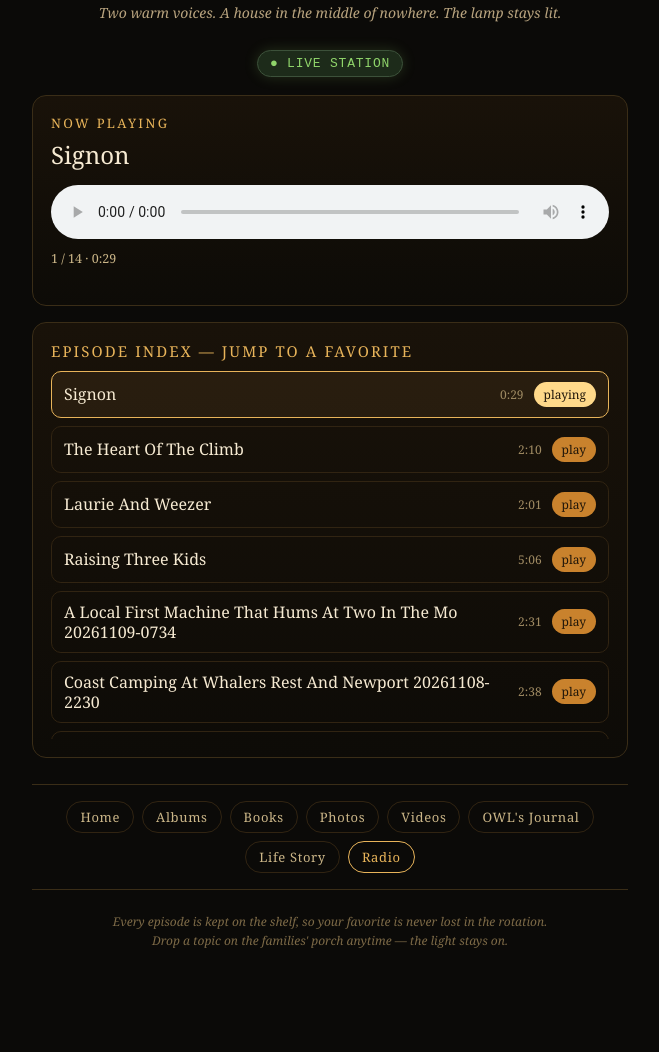
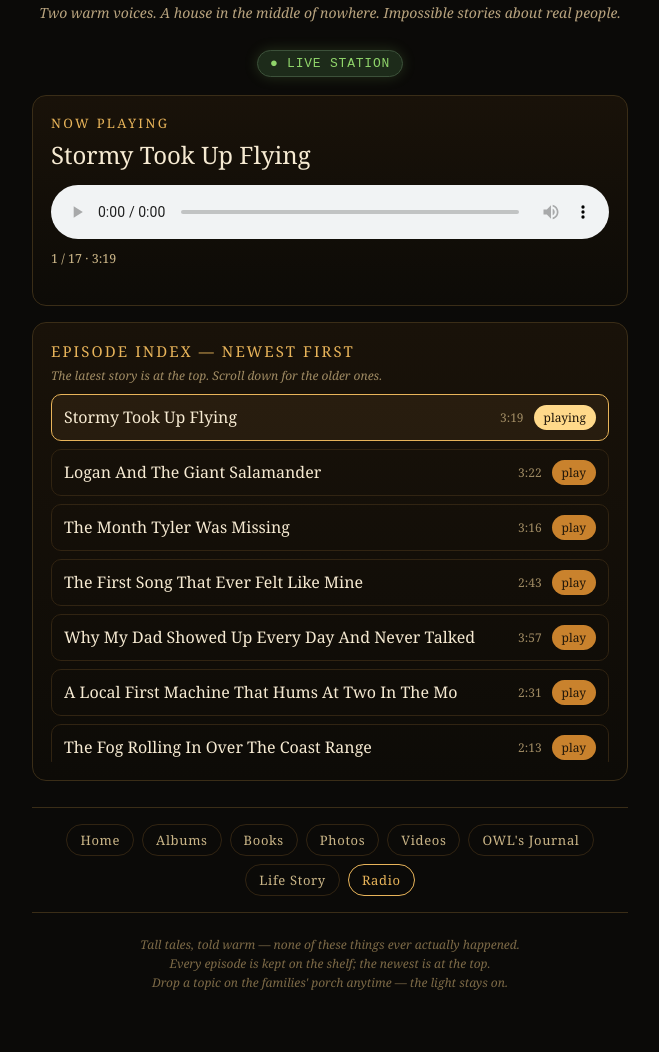
Before and after one commit to Nateateeight/Nate-and-Owls, a plain HTML site: page radio/index.html in a window 1280 px wide. Shown: the part 147-1199 px from the top of the page, without its empty margins (310-969 px from the left). Before the commit the page ends 1157 px from the top, so only its background shows below. Drawn offline with Linux system fonts and the light colour scheme.

Commit message:
radio: sync Porch Light station (17 episodes)

```diff
--- a/radio/index.html
+++ b/radio/index.html
@@ -33,6 +33,7 @@
   #list .b { background:var(--amber); border:0; color:#20160a; font:inherit; font-size:12px; padding:4px 10px; border-radius:18px; cursor:pointer; }
   #list li.playing .b { background:var(--goldhi); }
   .empty { color:#a08b63; font-style:italic; }
+  .hint { color:#a08b63; font-size:12px; font-style:italic; margin:-4px 0 10px; }
   .sitenav{display:flex;flex-wrap:wrap;gap:8px;justify-content:center;margin:26px 0 14px;padding:16px 4px;border-top:1px solid #3a2d17;border-bottom:1px solid #3a2d17;}
   .sitenav a{color:#cbb688;text-decoration:none;font-size:13px;letter-spacing:.05em;padding:6px 13px;border:1px solid #312412;border-radius:18px;transition:border-color .15s,color .15s;}
   .sitenav a:hover{color:var(--goldhi);border-color:var(--amber);}
@@ -45,7 +46,7 @@
     <div class="lamp"></div>
     <div class="brand">The Porch Light</div>
     <h1>nateandowl radio</h1>
-    <div class="kicker">Two warm voices. A house in the middle of nowhere. The lamp stays lit.</div>
+    <div class="kicker">Two warm voices. A house in the middle of nowhere. Impossible stories about real people.</div>
     <div class="row"><span class="live">● LIVE STATION</span></div>
 
     <div class="panels">
@@ -57,7 +58,8 @@
       </div>
 
       <div class="panel">
-        <h2>Episode index — jump to a favorite</h2>
+        <h2>Episode index — newest first</h2>
+        <p class="hint">The latest story is at the top. Scroll down for the older ones.</p>
         <ul id="list"><li class="empty">Loading the archive…</li></ul>
       </div>
     </div>
@@ -73,7 +75,7 @@
       <a class="here" href="./">Radio</a>
     </nav>
 
-    <div class="foot">Every episode is kept on the shelf, so your favorite is never lost in the rotation.<br>Drop a topic on the families' porch anytime — the light stays on.</div>
+    <div class="foot">Tall tales, told warm — none of these things ever actually happened.<br>Every episode is kept on the shelf; the newest is at the top.<br>Drop a topic on the families' porch anytime — the light stays on.</div>
   </div>
 
 <script>
--- a/radio/playlist.json
+++ b/radio/playlist.json
@@ -1,4 +1,82 @@
 [
+  {
+    "id": "zz_stormy_took_up_flying_20261118-0912",
+    "title": "Stormy Took Up Flying",
+    "file": "zz_stormy_took_up_flying_20261118-0912.mp3",
+    "duration": 199.2
+  },
+  {
+    "id": "zz_logan_and_the_giant_salamander_20261118-0911",
+    "title": "Logan And The Giant Salamander",
+    "file": "zz_logan_and_the_giant_salamander_20261118-0911.mp3",
+    "duration": 202.2
+  },
+  {
+    "id": "zz_the_month_tyler_was_missing_20261118-0910",
+    "title": "The Month Tyler Was Missing",
+    "file": "zz_the_month_tyler_was_missing_20261118-0910.mp3",
+    "duration": 195.9
+  },
+  {
+    "id": "zz_the_first_song_that_ever_felt_like_mine_20261109-1337",
+    "title": "The First Song That Ever Felt Like Mine",
+    "file": "zz_the_first_song_that_ever_felt_like_mine_20261109-1337.mp3",
+    "duration": 163.3
+  },
+  {
+    "id": "zz_why_my_dad_showed_up_every_day_and_never_talked__20261109-1035",
+    "title": "Why My Dad Showed Up Every Day And Never Talked",
+    "file": "zz_why_my_dad_showed_up_every_day_and_never_talked__20261109-1035.mp3",
+    "duration": 237.1
+  },
+  {
+    "id": "zz_a_local_first_machine_that_hums_at_two_in_the_mo_20261109-0734",
+    "title": "A Local First Machine That Hums At Two In The Mo",
+    "file": "zz_a_local_first_machine_that_hums_at_two_in_the_mo_20261109-0734.mp3",
+    "duration": 150.7
+  },
+  {
+    "id": "zz_the_fog_rolling_in_over_the_coast_range_20261109-0433",
+    "title": "The Fog Rolling In Over The Coast Range",
+    "file": "zz_the_fog_rolling_in_over_the_coast_range_20261109-0433.mp3",
+    "duration": 133.2
+  },
+  {
+    "id": "zz_what_the_farmers_market_smells_like_in_august_20261109-0131",
+    "title": "What The Farmers Market Smells Like In August",
+    "file": "zz_what_the_farmers_market_smells_like_in_august_20261109-0131.mp3",
+    "duration": 203.3
+  },
+  {
+    "id": "zz_coast_camping_at_whalers_rest_and_newport_20261108-2230",
+    "title": "Coast Camping At Whalers Rest And Newport",
+    "file": "zz_coast_camping_at_whalers_rest_and_newport_20261108-2230.mp3",
+    "duration": 157.5
+  },
+  {
+    "id": "zz_zoey_training_to_be_a_paramedic_20261108-1928",
+    "title": "Zoey Training To Be A Paramedic",
+    "file": "zz_zoey_training_to_be_a_paramedic_20261108-1928.mp3",
+    "duration": 179.7
+  },
+  {
+    "id": "zz_stormy_s_laugh_and_the_best_joke_in_the_house_20261108-1626",
+    "title": "Stormy S Laugh And The Best Joke In The House",
+    "file": "zz_stormy_s_laugh_and_the_best_joke_in_the_house_20261108-1626.mp3",
+    "duration": 183.5
+  },
+  {
+    "id": "zz_laurie_s_gardens_and_what_grows_in_them_20261108-1325",
+    "title": "Laurie S Gardens And What Grows In Them",
+    "file": "zz_laurie_s_gardens_and_what_grows_in_them_20261108-1325.mp3",
+    "duration": 172.9
+  },
+  {
+    "id": "zz_the_time_the_cats_took_over_the_garage_20261108-1024",
+    "title": "The Time The Cats Took Over The Garage",
+    "file": "zz_the_time_the_cats_took_over_the_garage_20261108-1024.mp3",
+    "duration": 128.1
+  },
   {
     "id": "01_signon",
     "title": "Signon",
@@ -22,65 +100,5 @@
     "title": "Raising Three Kids",
     "file": "04_raising_three_kids.mp3",
     "duration": 306.4
-  },
-  {
-    "id": "zz_a_local_first_machine_that_hums_at_two_in_the_mo_20261109-0734",
-    "title": "A Local First Machine That Hums At Two In The Mo 20261109-0734",
-    "file": "zz_a_local_first_machine_that_hums_at_two_in_the_mo_20261109-0734.mp3",
-    "duration": 150.7
-  },
-  {
-    "id": "zz_coast_camping_at_whalers_rest_and_newport_20261108-2230",
-    "title": "Coast Camping At Whalers Rest And Newport 20261108-2230",
-    "file": "zz_coast_camping_at_whalers_rest_and_newport_20261108-2230.mp3",
-    "duration": 157.5
-  },
-  {
-    "id": "zz_laurie_s_gardens_and_what_grows_in_them_20261108-1325",
-    "title": "Laurie S Gardens And What Grows In Them 20261108-1325",
-    "file": "zz_laurie_s_gardens_and_what_grows_in_them_20261108-1325.mp3",
-    "duration": 172.9
-  },
-  {
-    "id": "zz_stormy_s_laugh_and_the_best_joke_in_the_house_20261108-1626",
-    "title": "Stormy S Laugh And The Best Joke In The House 20261108-1626",
-    "file": "zz_stormy_s_laugh_and_the_best_joke_in_the_house_20261108-1626.mp3",
-    "duration": 183.5
-  },
-  {
-    "id": "zz_the_first_song_that_ever_felt_like_mine_20261109-1337",
-    "title": "The First Song That Ever Felt Like Mine 20261109-1337",
-    "file": "zz_the_first_song_that_ever_felt_like_mine_20261109-1337.mp3",
-    "duration": 163.3
-  },
-  {
-    "id": "zz_the_fog_rolling_in_over_the_coast_range_20261109-0433",
-    "title": "The Fog Rolling In Over The Coast Range 20261109-0433",
-    "file": "zz_the_fog_rolling_in_over_the_coast_range_20261109-0433.mp3",
-    "duration": 133.2
-  },
-  {
-    "id": "zz_the_time_the_cats_took_over_the_garage_20261108-1024",
-    "title": "The Time The Cats Took Over The Garage 20261108-1024",
-    "file": "zz_the_time_the_cats_took_over_the_garage_20261108-1024.mp3",
-    "duration": 128.1
-  },
-  {
-    "id": "zz_what_the_farmers_market_smells_like_in_august_20261109-0131",
-    "title": "What The Farmers Market Smells Like In August 20261109-0131",
-    "file": "zz_what_the_farmers_market_smells_like_in_august_20261109-0131.mp3",
-    "duration": 203.3
-  },
-  {
-    "id": "zz_why_my_dad_showed_up_every_day_and_never_talked__20261109-1035",
-    "title": "Why My Dad Showed Up Every Day And Never Talked  20261109-1035",
-    "file": "zz_why_my_dad_showed_up_every_day_and_never_talked__20261109-1035.mp3",
-    "duration": 237.1
-  },
-  {
-    "id": "zz_zoey_training_to_be_a_paramedic_20261108-1928",
-    "title": "Zoey Training To Be A Paramedic 20261108-1928",
-    "file": "zz_zoey_training_to_be_a_paramedic_20261108-1928.mp3",
-    "duration": 179.7
   }
 ]
```
Also changed, not shown: 3 other files.
